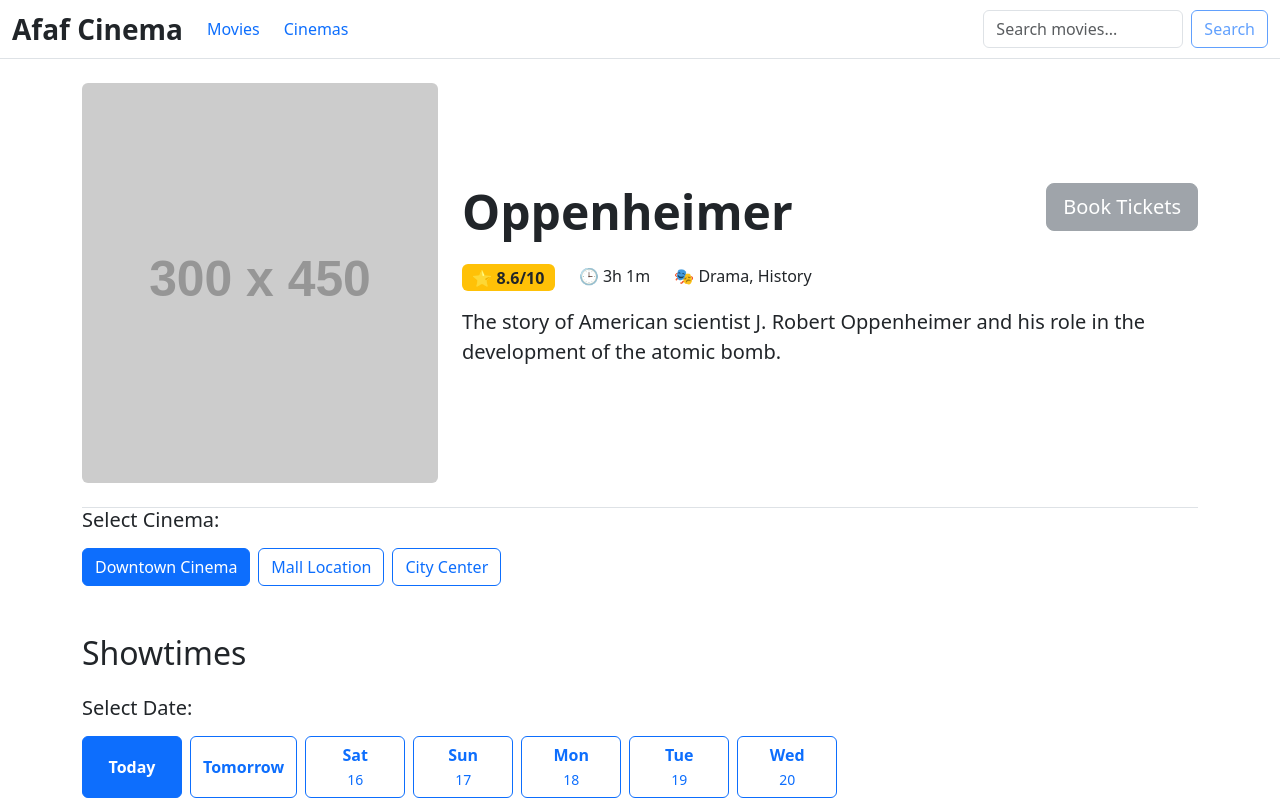
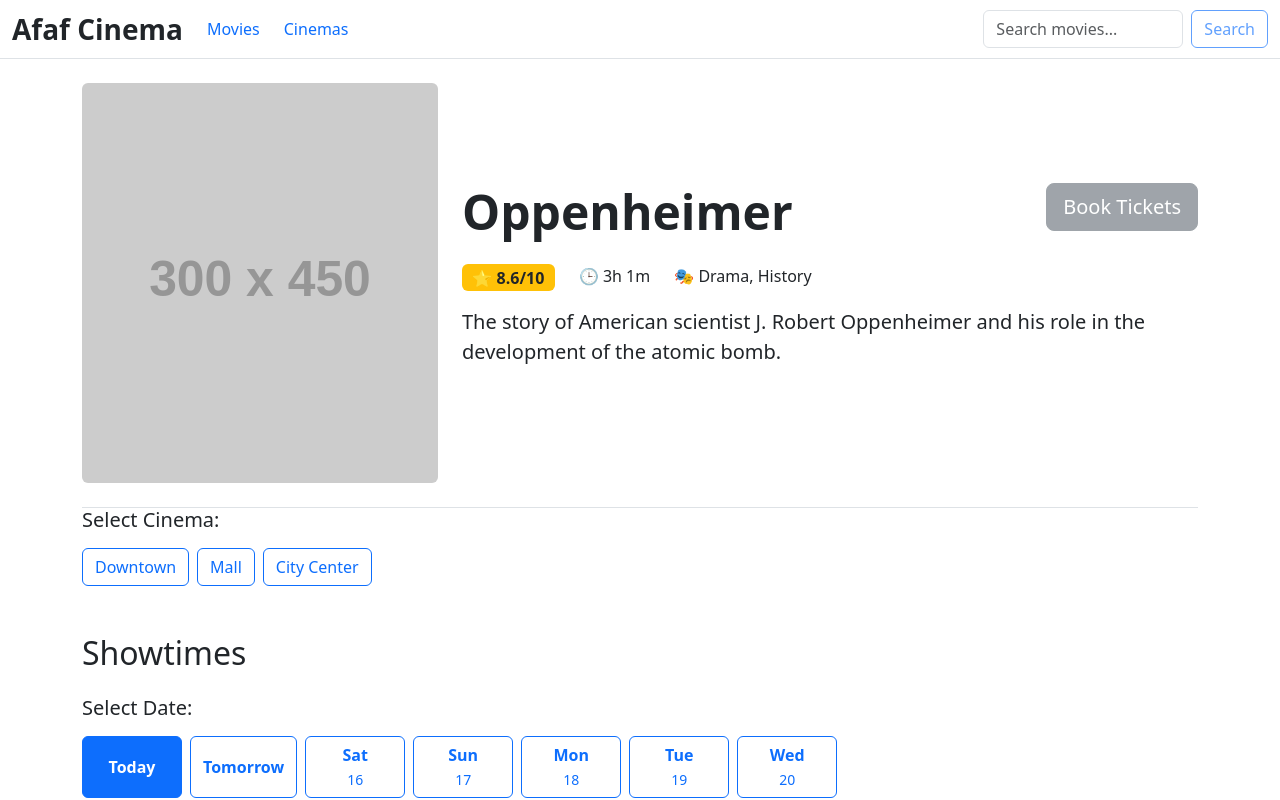
Before and after one commit to 3afaf-ahadad/Afaf_Cinema-Movie_Booking, a React (Vite) app: page /movie/1 in a window 1280 px wide. Shown: the top 800 px of the page. Built offline with nearby package versions, Linux system fonts and the light colour scheme.

Commit message:
Adding selected cinemas to the Seat Selection page

```diff
--- a/src/pages/Cinemas.jsx
+++ b/src/pages/Cinemas.jsx
@@ -1,29 +1,40 @@
 function Cinemas() {
-    const cinemas = [
+  const cinemas = [
     {
       id: 1,
       name: "Afaf Cinema Downtown",
       address: "123 City Center, Main Street",
       hours: "9:00 AM - 11:00 PM Daily",
-      features: ["IMAX", "Dolby Atmos", "VIP Lounge", "Parking"]
+      features: ["IMAX", "Dolby Atmos", "VIP Lounge", "Parking"],
     },
     {
       id: 2,
       name: "Afaf Cinema Mall",
       address: "456 Shopping Mall, North District",
       hours: "10:00 AM - 1:00 AM Daily",
-      features: ["4DX", "3D", "Food Court", "Family Zone"]
+      features: ["4DX", "3D", "Food Court", "Family Zone"],
     },
     {
       id: 3,
       name: "Afaf City Center",
       address: "789 Central Plaza, Ville Nouvelle, Casablanca",
       hours: "8:00 AM - 12:00 AM Daily",
-      features: ["4DX", "Family Zone", "IMAX", "VIP Lounge", "Parking", "Premium", "Dolby Vision", "Gourmet", "Valet", "3D"]
-    }
+      features: [
+        "4DX",
+        "Family Zone",
+        "IMAX",
+        "VIP Lounge",
+        "Parking",
+        "Premium",
+        "Dolby Vision",
+        "Gourmet",
+        "Valet",
+        "3D",
+      ],
+    },
   ];
 
-  return(
+  return (
     <div className="container">
       <div className="row mb-4">
         <div className="col">
@@ -33,17 +44,19 @@ function Cinemas() {
       </div>
 
       <div className="row">
-        {cinemas.map(cinema => (
+        {cinemas.map((cinema) => (
           <div key={cinema.id} className="col-md-6 mb-4">
             <div className="card h-100">
               <div className="card-body">
                 <h5 className="card-title">{cinema.name}</h5>
                 <p className="card-text">
-                  <strong>📍 Address:</strong><br/>
+                  <strong>📍 Address:</strong>
+                  <br />
                   {cinema.address}
                 </p>
                 <p className="card-text">
-                  <strong>🕒 Hours:</strong><br/>
+                  <strong>🕒 Hours:</strong>
+                  <br />
                   {cinema.hours}
                 </p>
                 <div>
@@ -68,6 +81,5 @@ function Cinemas() {
       </div>
     </div>
   );
-
 }
-export default Cinemas
+export default Cinemas;
--- a/src/pages/Movie.jsx
+++ b/src/pages/Movie.jsx
@@ -6,9 +6,15 @@ function Movie() {
   const { id } = useParams();
   const movie = movies.find((m) => m.id === parseInt(id));
 
-  // ✅ STATE DECLARATIONS - MAKE SURE THESE EXIST
   const [selectedDate, setSelectedDate] = useState("today");
   const [selectedTime, setSelectedTime] = useState(null);
+  const [selectedCinema, setSelectedCinema] = useState(null);
+
+  const cinemas = [
+    { id: 1, name: "Downtown" },
+    { id: 2, name: "Mall" },
+    { id: 3, name: "City Center" },
+  ];
 
   if (!movie) {
     return <div>Movie not found</div>;
@@ -49,6 +55,7 @@ function Movie() {
                     movie: movie,
                     showtime: selectedTime,
                     date: dates.find((d) => d.id === selectedDate)?.label,
+                    cinema: selectedCinema,
                   }}
                   className="btn btn-primary btn-lg"
                 >
@@ -77,11 +84,19 @@ function Movie() {
       <div className="mb-4">
         <h5 className="mb-3">Select Cinema:</h5>
         <div className="d-flex flex-wrap gap-2">
-          <button className="btn btn-outline-primary active">
-            Downtown Cinema
-          </button>
-          <button className="btn btn-outline-primary">Mall Location</button>
-          <button className="btn btn-outline-primary">City Center</button>
+          {cinemas.map((cinema) => (
+            <button
+              key={cinema.id}
+              className={`btn ${
+                selectedCinema === cinema.name
+                  ? "btn-primary"
+                  : "btn-outline-primary"
+              }`}
+              onClick={() => setSelectedCinema(cinema.name)}
+            >
+              {cinema.name}
+            </button>
+          ))}
         </div>
       </div>
 
--- a/src/pages/Seat.jsx
+++ b/src/pages/Seat.jsx
@@ -4,7 +4,7 @@ import { useState, useMemo } from "react";
 function Seats() {
   const [selectedSeats, setSelectedSeats] = useState([]);
   const location = useLocation();
-  const { movie, showtime, date } = location.state || {};
+  const { movie, showtime, date, cinema } = location.state || {};
 
   const takenSeats = useMemo(() => {
     const rows = ["A", "B", "C", "D", "E", "F", "G", "H"];
@@ -66,11 +66,11 @@ function Seats() {
   };
 
   // Show error if no movie data
-  if (!movie) {
+  if (!movie || !cinema) {
     return (
       <div className="container text-center py-5">
-        <h2>No Movie Selected</h2>
-        <p>Please go back and select a movie and showtime first.</p>
+        <h2>No Booking Information</h2>
+        <p>Please go back and select a cinema and showtime first.</p>
         <Link to="/" className="btn btn-primary">
           Back to Home
         </Link>
@@ -85,12 +85,13 @@ function Seats() {
         <div className="col">
           <h1>Select Your Seats</h1>
           <div className="border-bottom pb-3 mb-3">
-            <h4>{movie.title}</h4>
+            <h4>{movie?.title}</h4>
             <p className="mb-1">
-              <strong>Date:</strong> {date} | <strong>Time:</strong> {showtime}
+              <strong>Cinema:</strong> {cinema} | <strong>Date:</strong> {date}{" "}
+              | <strong>Time:</strong> {showtime}
             </p>
             <p className="text-muted mb-0">
-              {movie.genre} • {movie.duration}
+              {movie?.genre} • {movie?.duration}
             </p>
           </div>
         </div>
```
